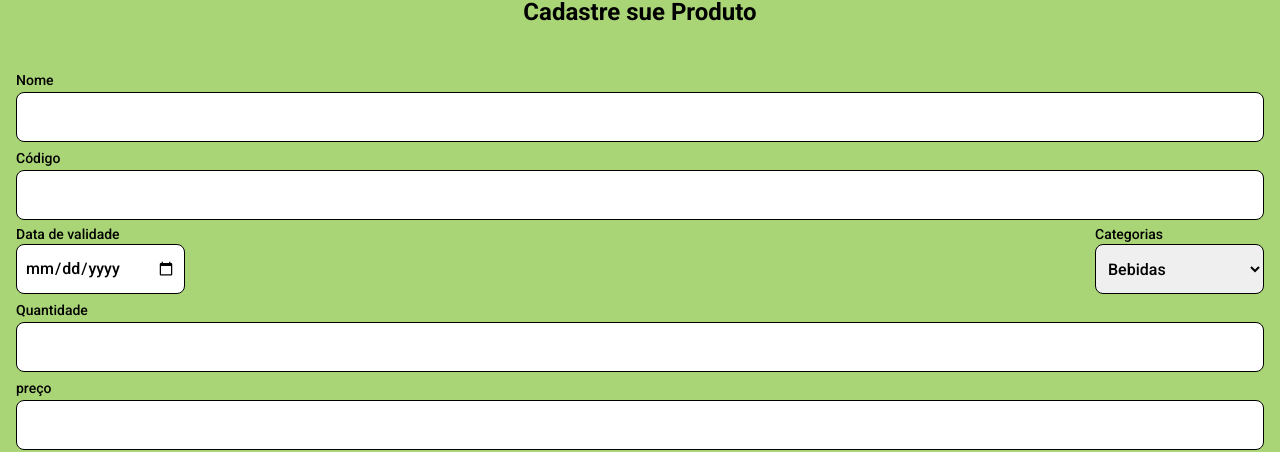
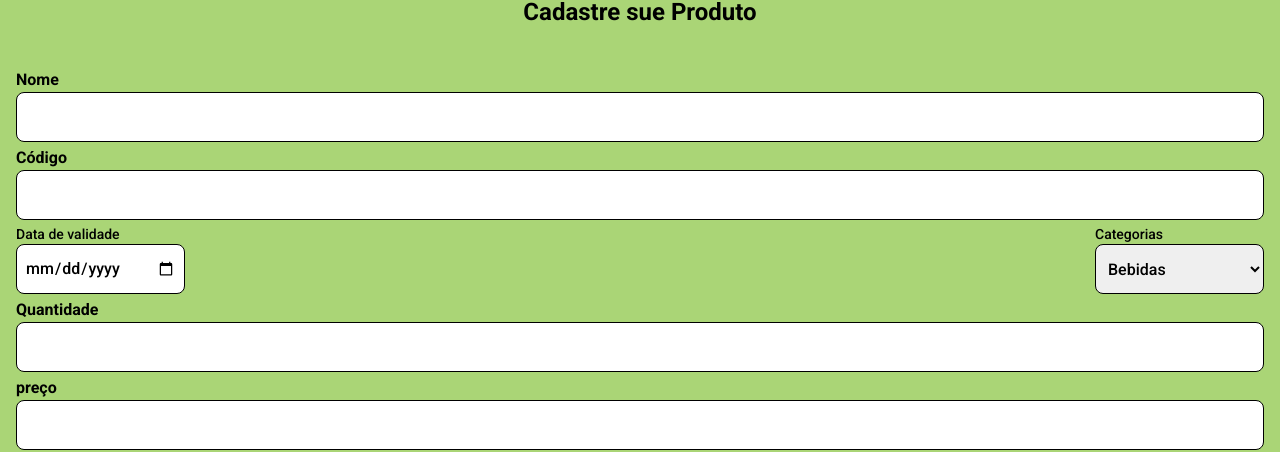
Before and after one commit to MateusAugustoo/Stock, a React (Vite) app in the folder front-end/: page /register_product in a window 1280 px wide. Shown: the part 128-580 px from the top of the page. Built offline with nearby package versions, Linux system fonts and the light colour scheme.

Commit message:
style: condition color props and font and font-size

```diff
--- a/front-end/src/components/inputs/InputC.tsx
+++ b/front-end/src/components/inputs/InputC.tsx
@@ -7,13 +7,17 @@ type InputProps<T extends FieldValues> = {
   register: UseFormRegister<T>
   required?: boolean
   step?: string
+  colorText?: boolean
 }
 
 
-export function InputComponent<T extends FieldValues>({label, name, type, register, required, step}: InputProps<T>) {
+export function InputComponent<T extends FieldValues>({label, name, type, register, required, step, colorText}: InputProps<T>) {
+
+  const color = colorText ? '#228C22' : '#000'
+
   return (
     <div>
-      <label className='text-sm font-medium' htmlFor={name}>{label}</label>
+      <label className={`text-base font-bold text-[${color}]`} htmlFor={name}>{label}</label>
       <input
         id={name}
         type={type}
```
